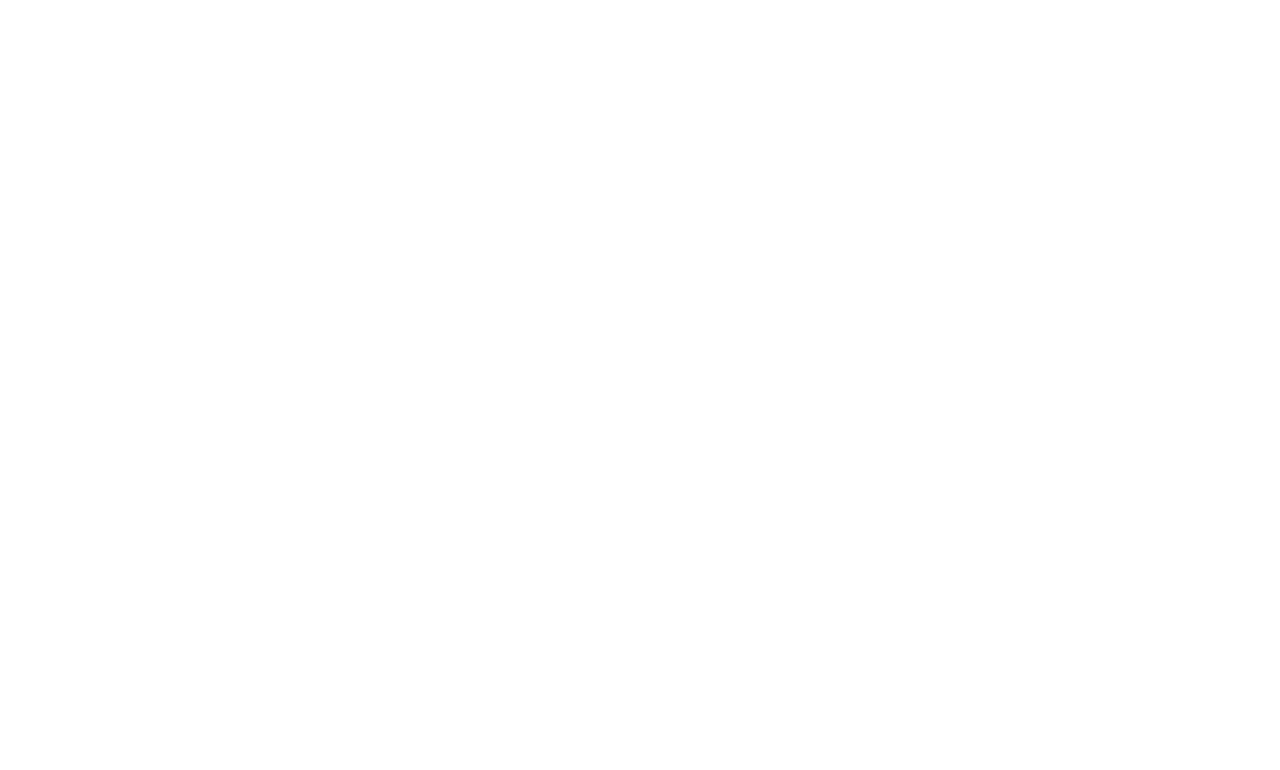
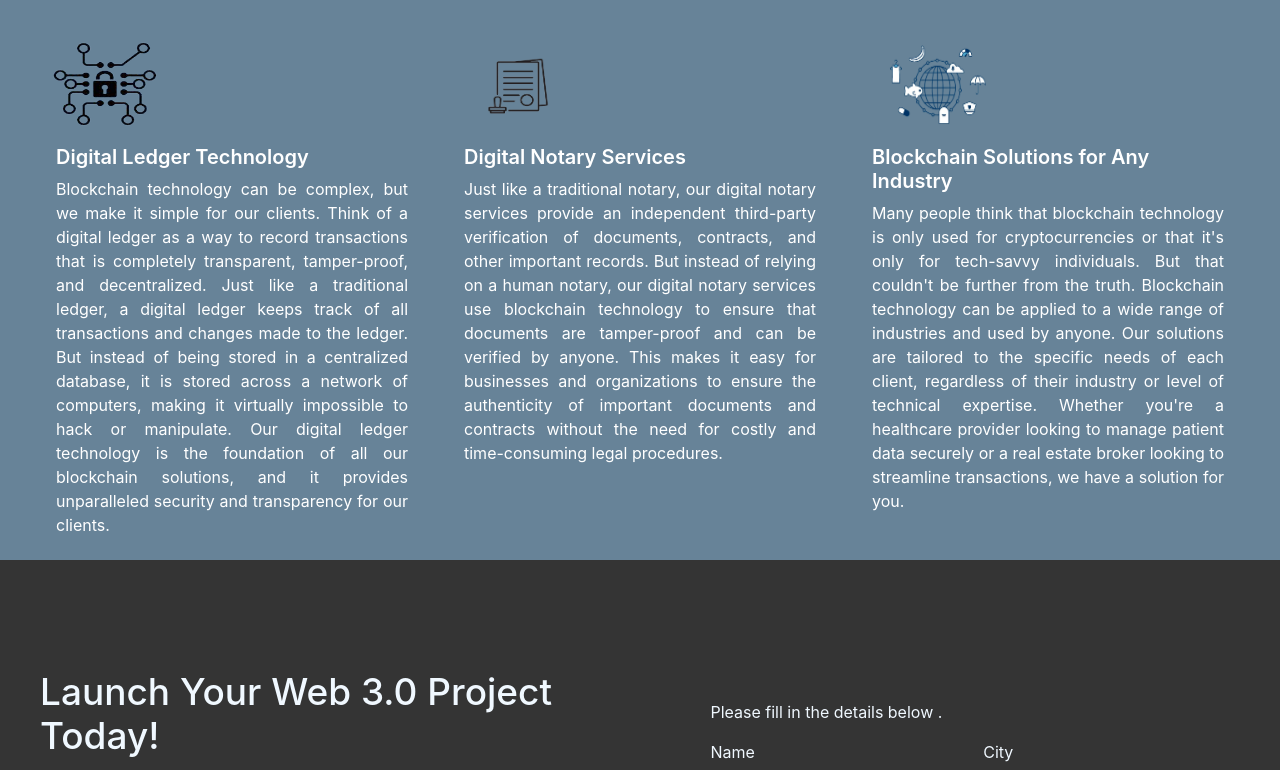
Before and after one commit to placeparks/Blockwise-tech, a React (Create React App) app: page /Blockchain in a window 1280 px wide. Shown: the part 3340-4110 px from the top of the page. Before the commit the page ends 2750 px from the top, so only its background shows below. Built offline with nearby package versions, Linux system fonts and the light colour scheme.

Commit message:
Update index.js

```diff
--- a/src/components/Blockchain/index.js
+++ b/src/components/Blockchain/index.js
@@ -15,6 +15,8 @@
         <UseCases/>
         <Contract/>
 
+   <Services/>
+        <Contact/>
 
         </>
     )
```
